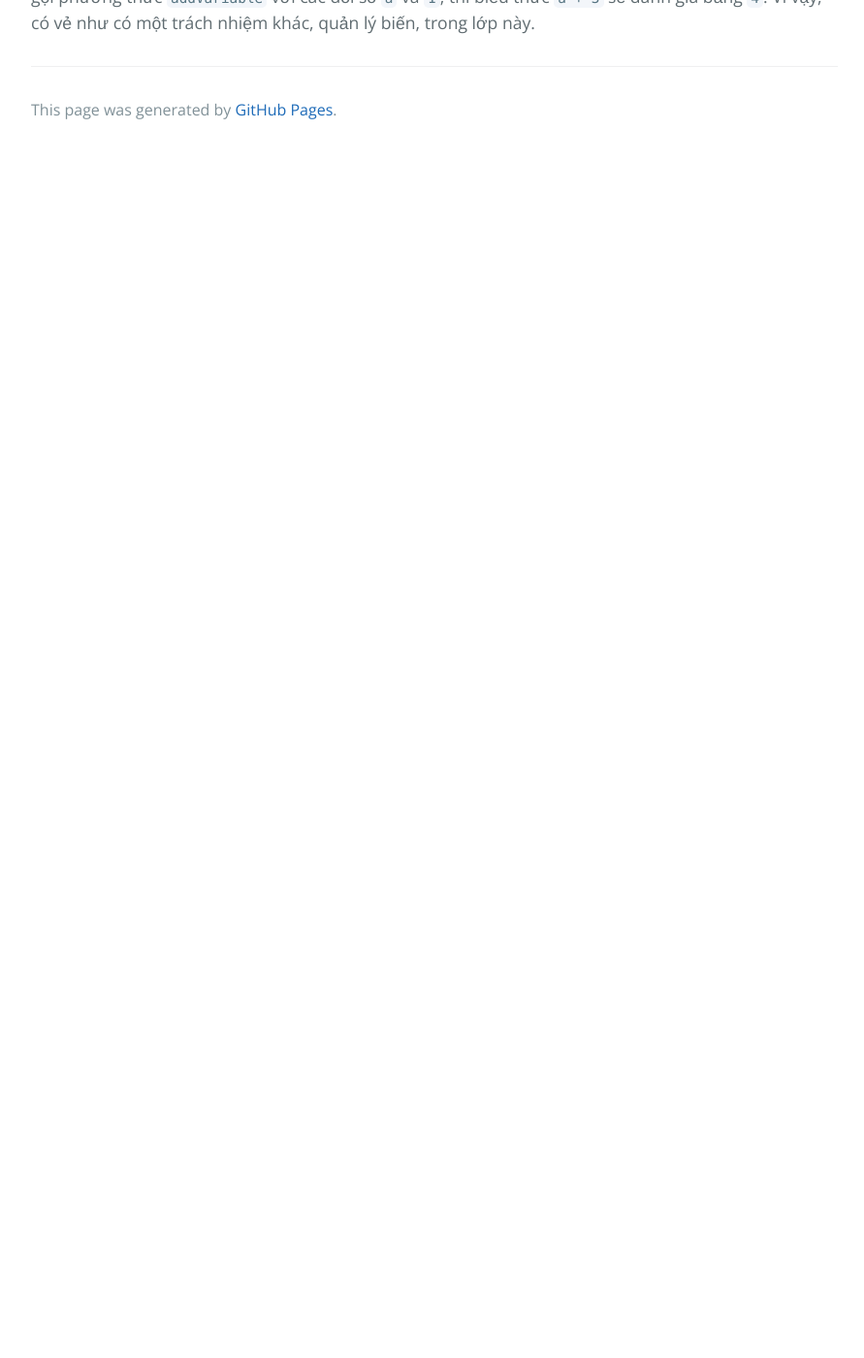
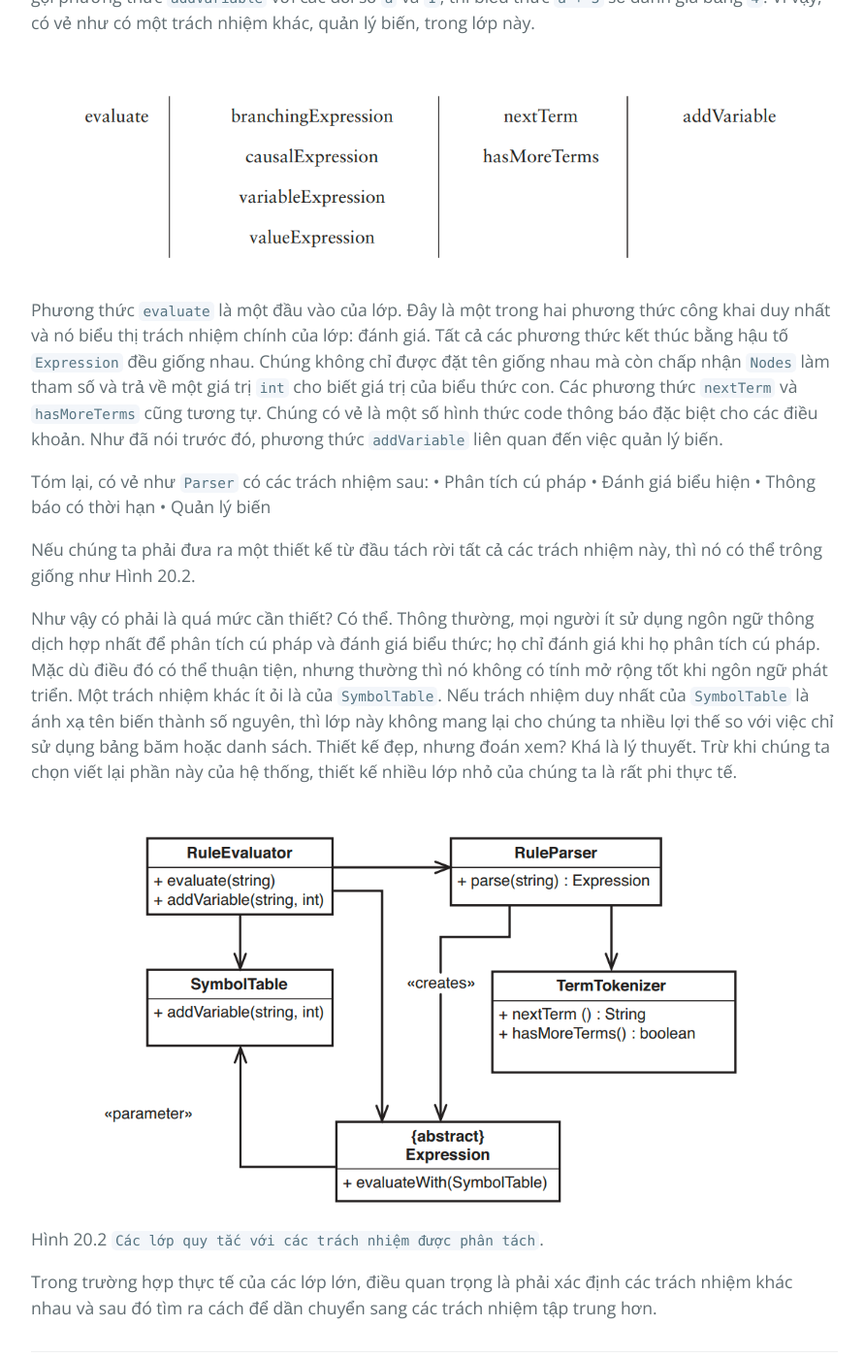
Before and after one commit to HaiBV/haibv.github.io, a Jekyll site: the page built from working-effectively-with-legacy-code/chapter-20-this-class-is-too-big-and-i-dont-want-it-to-get-any-bigger.md, in a window 1280 px wide and 1400 px high, scrolled down 2629 px. Shown: the whole window at 97% size, without its empty margins (192-1083 px from the left). Built offline with Jekyll 4.4.1, drawn with Linux system fonts in a browser that asks for light colours; our own code applies the rules of GitHub Pages for plain Markdown files; before the commit the page ends 2786 px from its top, so only the background shows below that.

Commit message:
Book - Working Efectively with Legacy Code - P2 - C20

```diff
--- a/working-effectively-with-legacy-code/chapter-20-this-class-is-too-big-and-i-dont-want-it-to-get-any-bigger.md
+++ b/working-effectively-with-legacy-code/chapter-20-this-class-is-too-big-and-i-dont-want-it-to-get-any-bigger.md
@@ -27,3 +27,22 @@ Chúng ta có một lớp nhỏ có thể đánh giá các chuỗi chứa các b
 Nó còn làm gì nữa? Nó giữ một chuỗi hiện tại, chuỗi mà nó đang phân tích cú pháp. Nó cũng giữ một trường cho biết vị trí hiện tại trong khi nó đang phân tích cú pháp. Cả hai trách nhiệm nhỏ đó dường như phù hợp với danh mục phân tích cú pháp.
 
 Hãy xem một biến khác, trường `variables`. Nó giữ một tập hợp các biến mà trình phân tích cú pháp sử dụng để có thể đánh giá các biểu thức số học trong các quy tắc, chẳng hạn như `a + 3`. Nếu ai đó gọi phương thức `addVariable` với các đối số `a` và `1`, thì biểu thức `a + 3` sẽ đánh giá bằng `4`. Vì vậy, có vẻ như có một trách nhiệm khác, quản lý biến, trong lớp này.
+
+![20.table.1](images/20/20-table-1.png)
+
+Phương thức `evaluate` là một đầu vào của lớp. Đây là một trong hai phương thức công khai duy nhất và nó biểu thị trách nhiệm chính của lớp: đánh giá. Tất cả các phương thức kết thúc bằng hậu tố `Expression` đều giống nhau. Chúng không chỉ được đặt tên giống nhau mà còn chấp nhận `Nodes` làm tham số và trả về một giá trị `int` cho biết giá trị của biểu thức con. Các phương thức `nextTerm` và `hasMoreTerms` cũng tương tự. Chúng có vẻ là một số hình thức code thông báo đặc biệt cho các điều khoản. Như đã nói trước đó, phương thức `addVariable` liên quan đến việc quản lý biến.
+
+Tóm lại, có vẻ như `Parser` có các trách nhiệm sau:
+• Phân tích cú pháp
+• Đánh giá biểu hiện
+• Thông báo có thời hạn
+• Quản lý biến
+
+Nếu chúng ta phải đưa ra một thiết kế từ đầu tách rời tất cả các trách nhiệm này, thì nó có thể trông giống như Hình 20.2.
+
+Như vậy có phải là quá mức cần thiết? Có thể. Thông thường, mọi người ít sử dụng ngôn ngữ thông dịch hợp nhất để phân tích cú pháp và đánh giá biểu thức; họ chỉ đánh giá khi họ phân tích cú pháp. Mặc dù điều đó có thể thuận tiện, nhưng thường thì nó không có tính mở rộng tốt khi ngôn ngữ phát triển. Một trách nhiệm khác ít ỏi là của `SymbolTable`. Nếu trách nhiệm duy nhất của `SymbolTable` là ánh xạ tên biến thành số nguyên, thì lớp này không mang lại cho chúng ta nhiều lợi thế so với việc chỉ sử dụng bảng băm hoặc danh sách. Thiết kế đẹp, nhưng đoán xem? Khá là lý thuyết. Trừ khi chúng ta chọn viết lại phần này của hệ thống, thiết kế nhiều lớp nhỏ của chúng ta là rất phi thực tế.
+
+![20.2](images/20/20-2.png)
+Hình 20.2 `Các lớp quy tắc với các trách nhiệm được phân tách`.
+
+Trong trường hợp thực tế của các lớp lớn, điều quan trọng là phải xác định các trách nhiệm khác nhau và sau đó tìm ra cách để dần chuyển sang các trách nhiệm tập trung hơn.
```
Also changed, not shown: working-effectively-with-legacy-code/images/20/20-2.png (added), working-effectively-with-legacy-code/images/20/20-table-1.png (added).
